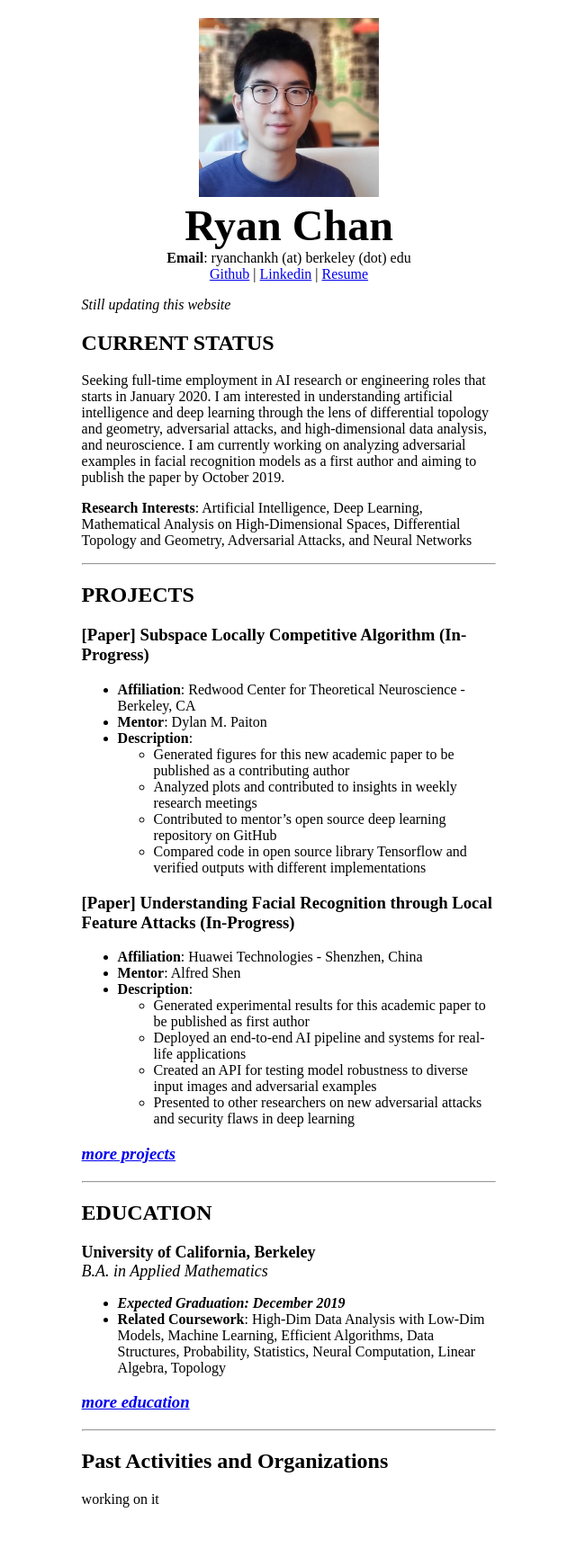
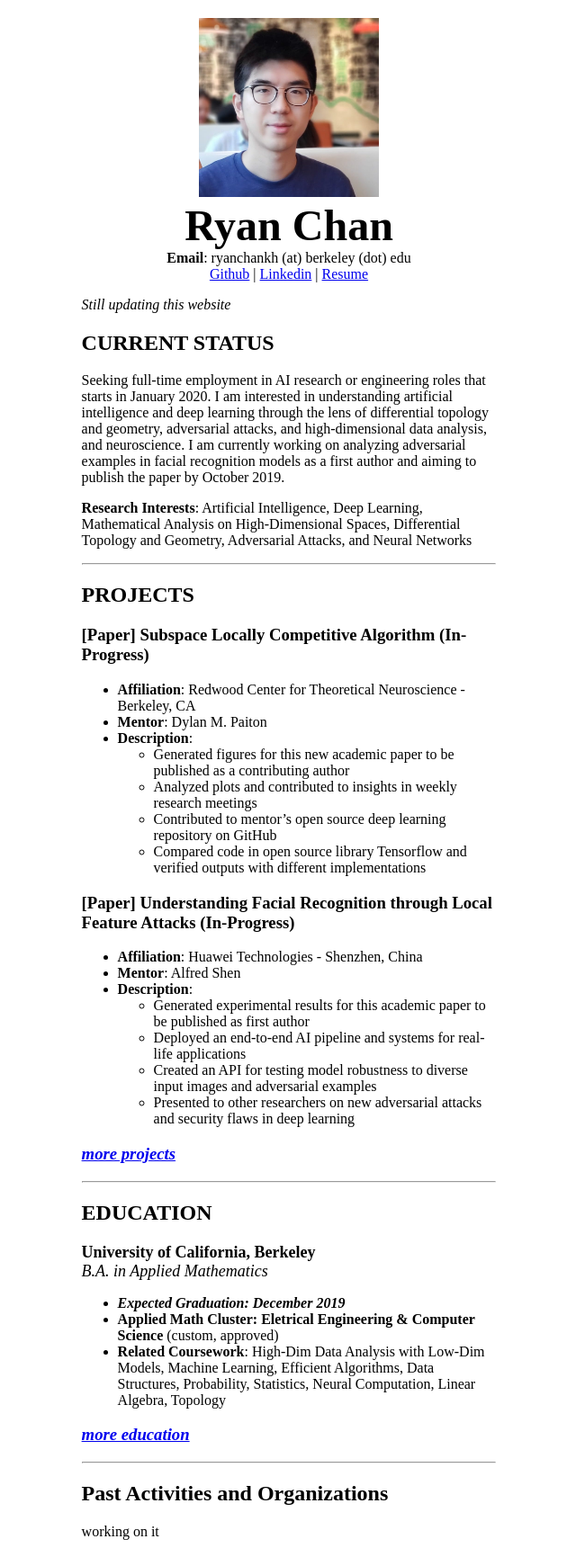
Before and after one commit to ryanchankh/ryanchankh.github.io, a Jekyll site: the page built from index.md, in a window 1280 px wide. Shown: the whole page at 90% size, without its empty margins (319-959 px from the left). Built offline with Jekyll 4.4.1, drawn with Linux system fonts in a browser that asks for light colours; before the commit the page ends 1705 px from its top, so only the background shows below that.

Commit message:
added cluster

```diff
--- a/index.md
+++ b/index.md
@@ -55,6 +55,7 @@ ___
 </font>
 
 - **_Expected Graduation: December 2019_**
+- **Applied Math Cluster: Eletrical Engineering & Computer Science** (custom, approved)
 - **Related Coursework**:	High-Dim Data Analysis with Low-Dim Models, Machine Learning, Efficient Algorithms, Data Structures, Probability, Statistics, Neural Computation, Linear Algebra, Topology
 
 ### _[more education](./education.html)_
```
